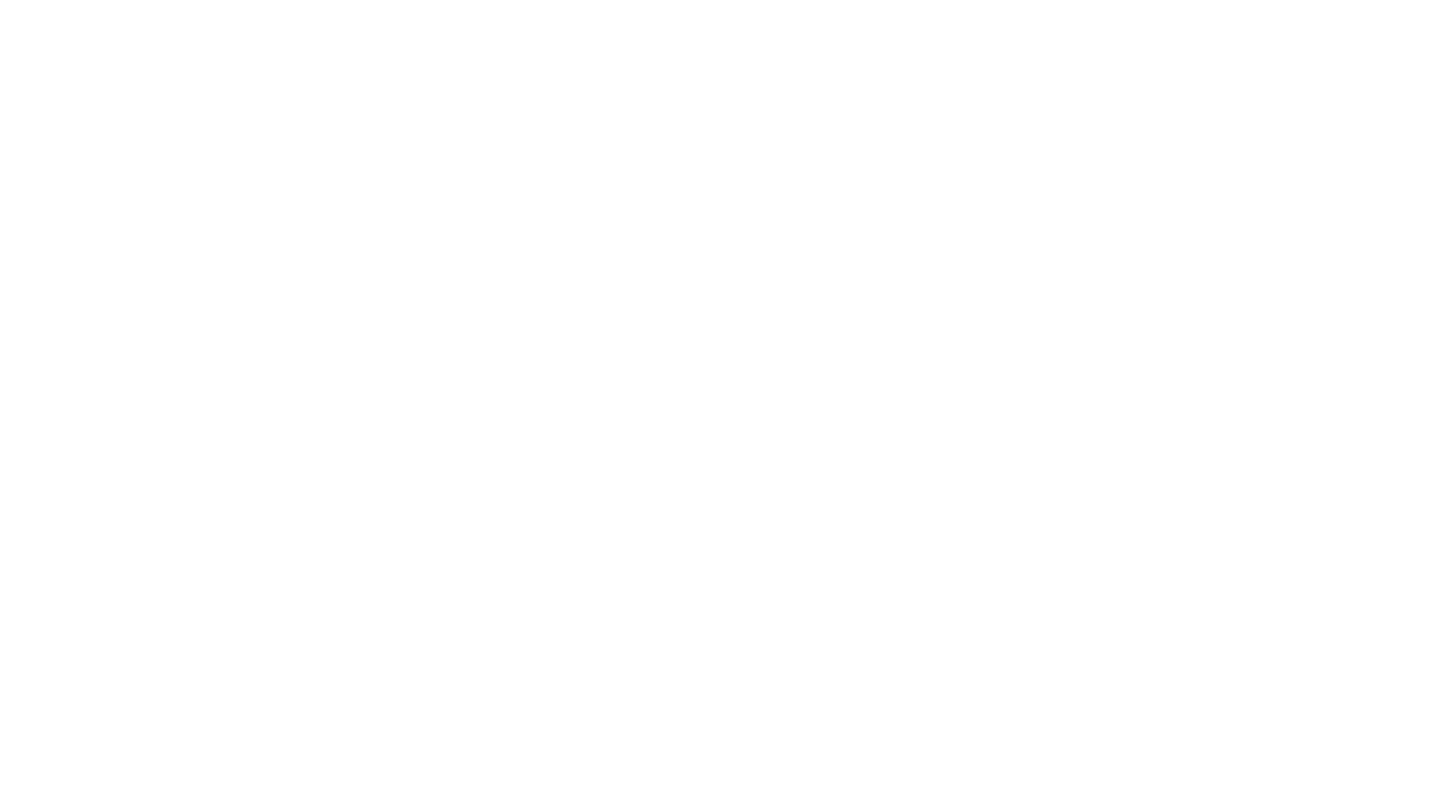
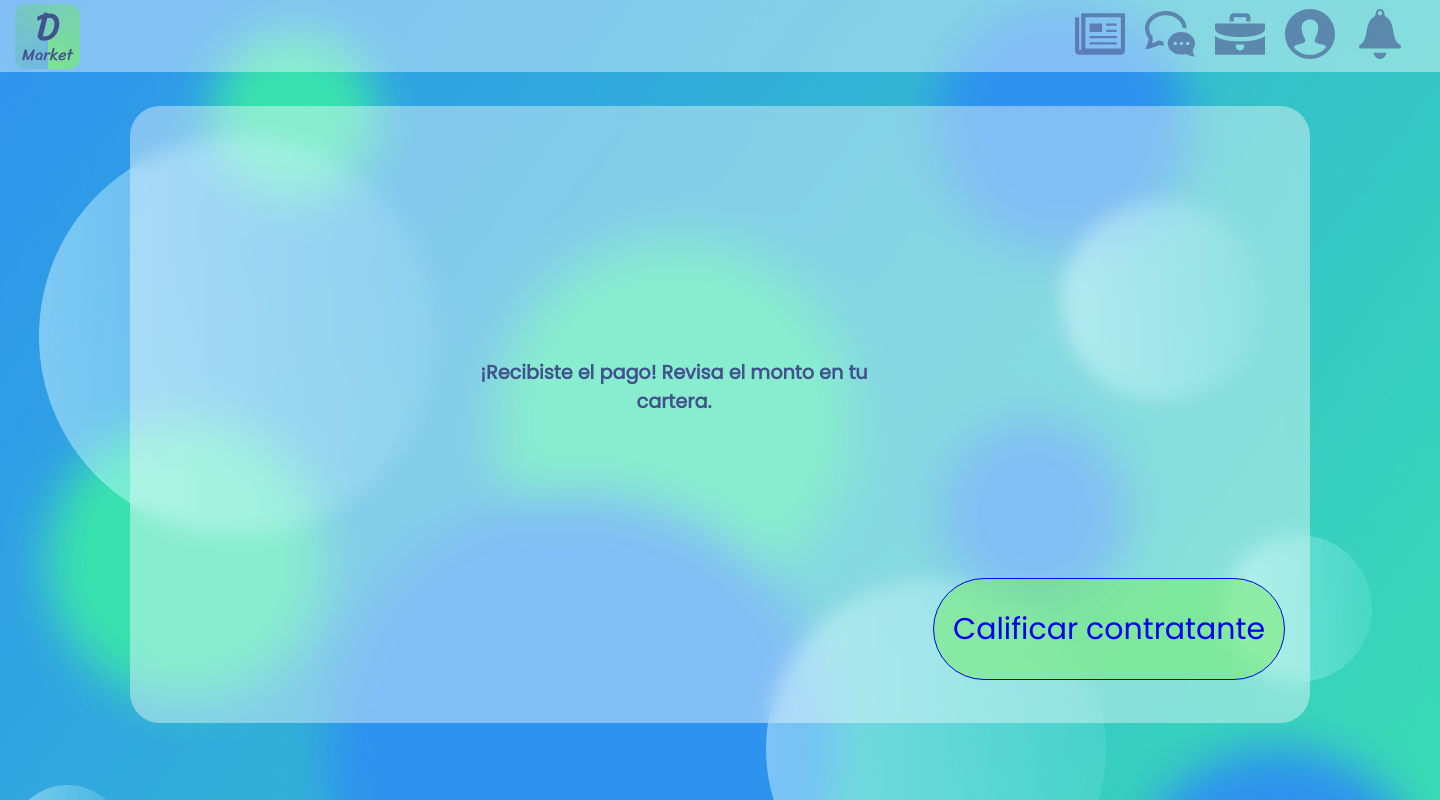
Before and after one commit to PedroVallejoSeade/designers-market-front, a React (Create React App) app: page /designer/pago in a window 1280 px wide. Before the commit this address had no page. Shown: the whole page, 1440 px wide, since content can reach past the window. Built offline with nearby package versions, Linux system fonts and the light colour scheme.

Commit message:
Nuevas paginas

```diff
--- a/src/App.js
+++ b/src/App.js
@@ -10,6 +10,8 @@ import DesignerArchivos from './components/designer-archivos/DesignerArchivos'
 import DesignerAplicar from './components/designer-aplicar/DesignerAplicar';
 import DesignerArchivosSubidos from './components/designer-archivos-subidos/DesignerArchivosSubidos';
 import DesignerEnviar from './components/designer-enviar/DesignerEnviar';
+import DesignerPago from './components/designer-pago/DesignerPago';
+
 
 
 import {
@@ -37,6 +39,7 @@ function App() {
           <Route path='/designer/archivos' element={<DesignerArchivos/>}/>
           <Route path='/designer/archivossubidos' element={<DesignerArchivosSubidos/>}/>
           <Route path='/designer/archivosenviar' element={<DesignerEnviar/>}/>
+          <Route path='/designer/pago' element={<DesignerPago/>}/>
 
 
         </Routes>
--- a/src/components/common/DesignerNavBar.js
+++ b/src/components/common/DesignerNavBar.js
@@ -11,7 +11,7 @@ const DesignerNavBar = () => {
                 </Link>
             </div>
             <div className="designer-navbar-icons-container">
-                <Link style={{ textDecoration: 'none'}} to='/disigner/feed'>
+                <Link style={{ textDecoration: 'none'}} to='/designer/oferta'>
                     <svg className= "icon" xmlns="http://www.w3.org/2000/svg" width="50" height="50" viewBox="0 0 24 24"><path d="M7 16h13v1h-13v-1zm13-3h-13v1h13v-1zm0-6h-5v1h5v-1zm0 3h-5v1h5v-1zm-17-8v17.199c0 .771-1 .771-1 0v-15.199h-2v15.98c0 1.115.905 2.02 2.02 2.02h19.958c1.117 0 2.022-.904 2.022-2.02v-17.98h-21zm19 17h-17v-15h17v15zm-9-12h-6v4h6v-4z"/></svg>
                 </Link>
                 <svg className= "icon" xmlns="http://www.w3.org/2000/svg" width="50" height="50" viewBox="0 0 24 24"><path d="M2.001 9.352c0 1.873.849 2.943 1.683 3.943.031 1 .085 1.668-.333 3.183 1.748-.558 2.038-.778 3.008-1.374 1 .244 1.474.381 2.611.491-.094.708-.081 1.275.055 2.023-.752-.06-1.528-.178-2.33-.374-1.397.857-4.481 1.725-6.649 2.115.811-1.595 1.708-3.785 1.661-5.312-1.09-1.305-1.705-2.984-1.705-4.695-.001-4.826 4.718-8.352 9.999-8.352 5.237 0 9.977 3.484 9.998 8.318-.644-.175-1.322-.277-2.021-.314-.229-3.34-3.713-6.004-7.977-6.004-4.411 0-8 2.85-8 6.352zm20.883 10.169c-.029 1.001.558 2.435 1.088 3.479-1.419-.258-3.438-.824-4.352-1.385-.772.188-1.514.274-2.213.274-3.865 0-6.498-2.643-6.498-5.442 0-3.174 3.11-5.467 6.546-5.467 3.457 0 6.546 2.309 6.546 5.467 0 1.12-.403 2.221-1.117 3.074zm-7.563-3.021c0-.453-.368-.82-.82-.82s-.82.367-.82.82.368.82.82.82.82-.367.82-.82zm3 0c0-.453-.368-.82-.82-.82s-.82.367-.82.82.368.82.82.82.82-.367.82-.82zm3 0c0-.453-.368-.82-.82-.82s-.82.367-.82.82.368.82.82.82.82-.367.82-.82z"/></svg>
--- a/src/components/designer-enviar/DesignerAplicarContent.js
+++ b/src/components/designer-enviar/DesignerAplicarContent.js
@@ -7,7 +7,7 @@ const DesignerEnviarContent = () => {
         <div className="content-card">
             <div className="designer-profile-content-container">
                 <h3 className="designer-h3-center"> ¡Enviaste los archivos! Ahora debes esperar a la respuesta del contratante. </h3>
-                <Link style={{ textDecoration: 'none'}} to='/designer/archivos'>
+                <Link style={{ textDecoration: 'none'}} to='/designer/pago'>
                 <div className="oferta-detalle-button-verde-2">
                 <p className="landing-page-card-button-in-title">Aceptar</p>
                 </div>
--- /dev/null
+++ b/src/components/designer-pago/DesignerAplicarContent.js
@@ -0,0 +1,22 @@
+import React from 'react'
+import { Link } from 'react-router-dom'
+
+
+const DesignerPagoContent = () => {
+    return (
+        <div className="content-card">
+            <div className="designer-profile-content-container">
+                <h3 className="designer-h3-center-2"> ¡Recibiste el pago! Revisa el monto en tu cartera. </h3>
+                <Link style={{ textDecoration: 'none'}} to='/designer/calificacion'>
+                <div className="pago-detalle-button-verde-2">
+                <p className="designer-pago-card-button-in-title">Calificar contratante</p>
+                </div>
+                </Link>
+                </div>
+
+
+        </div>
+    )
+}
+
+export default DesignerPagoContent
--- /dev/null
+++ b/src/components/designer-pago/DesignerPago.js
@@ -0,0 +1,14 @@
+import React from 'react'
+import DesignerNavBar from '../common/DesignerNavBar'
+import DesignerAplicarContent from './DesignerAplicarContent'
+
+const DesignerAplicar = () => {
+    return (
+        <div className="designer-pages-container">
+            <DesignerNavBar/>
+            <DesignerAplicarContent/>
+        </div>
+    )
+}
+
+export default DesignerAplicar
--- a/src/index.css
+++ b/src/index.css
@@ -202,6 +202,22 @@ code {
   border-width: thin;
 }
 
+.pago-detalle-button-verde-2{
+  margin-top: 450px;
+  margin-left: 30px;
+  display: flex;
+  justify-content: center;
+  align-items: center;
+  flex-direction: column;
+  background-color: rgba(121, 236, 119, 0.6);
+  width: 350px;
+  height: 100px;
+  border-radius: 60px;
+  border: solid;
+  border-width: thin;
+}
+
+
 .subir-button-verde{
   margin-top: -350px;
   margin-left: 280px;
@@ -241,6 +257,12 @@ code {
   font-size: 36px;
   margin: 0px;
 }
+
+.designer-pago-card-button-in-title{
+  font-size: 30px;
+  margin: 0px;
+}
+
 .archivos-page-card-button-in-title {
   font-size: 20px;
   margin: 0px;
@@ -509,6 +531,16 @@ code {
   align-items: center;
   margin-top: 230px;
   margin-left:200px;
+  font-weight: nromal;
+  font-size: larger;
+}
+
+
+.designer-h3-center-2{
+  text-align: center;
+  align-items: center;
+  margin-top: 230px;
+  margin-left:290px;
   font-weight: nromal;
   font-size: larger;
 }
```
